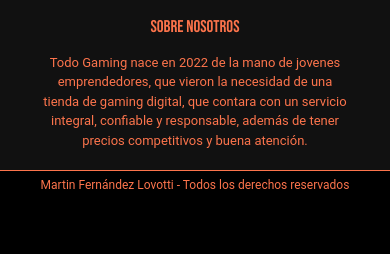
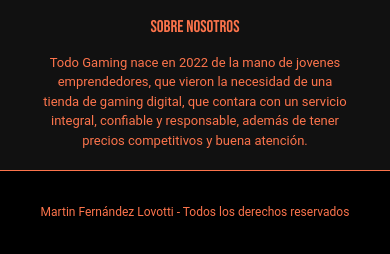
Before and after one commit to martinlovotti/TodoGaming, a website: page index.html in a window 390 px wide. Shown: the part 833-1087 px from the top of the page. Before the commit the page ends 1033 px from the top, so only its background shows below. Drawn offline with nearby package versions, Linux system fonts and the light colour scheme; a web font is replaced by a local one.

Commit message:
Cambio en el Footer responsivo

```diff
--- a/scss/_footer.scss
+++ b/scss/_footer.scss
@@ -81,7 +81,7 @@
     display: flex;
     text-align: center;
     background-color: #000;
-    height: 30px;
+    height: 10vh;
     align-items: center;
     justify-content: center;
     font-size: 14px;
```
Also changed, not shown: styles/estilos.css.
